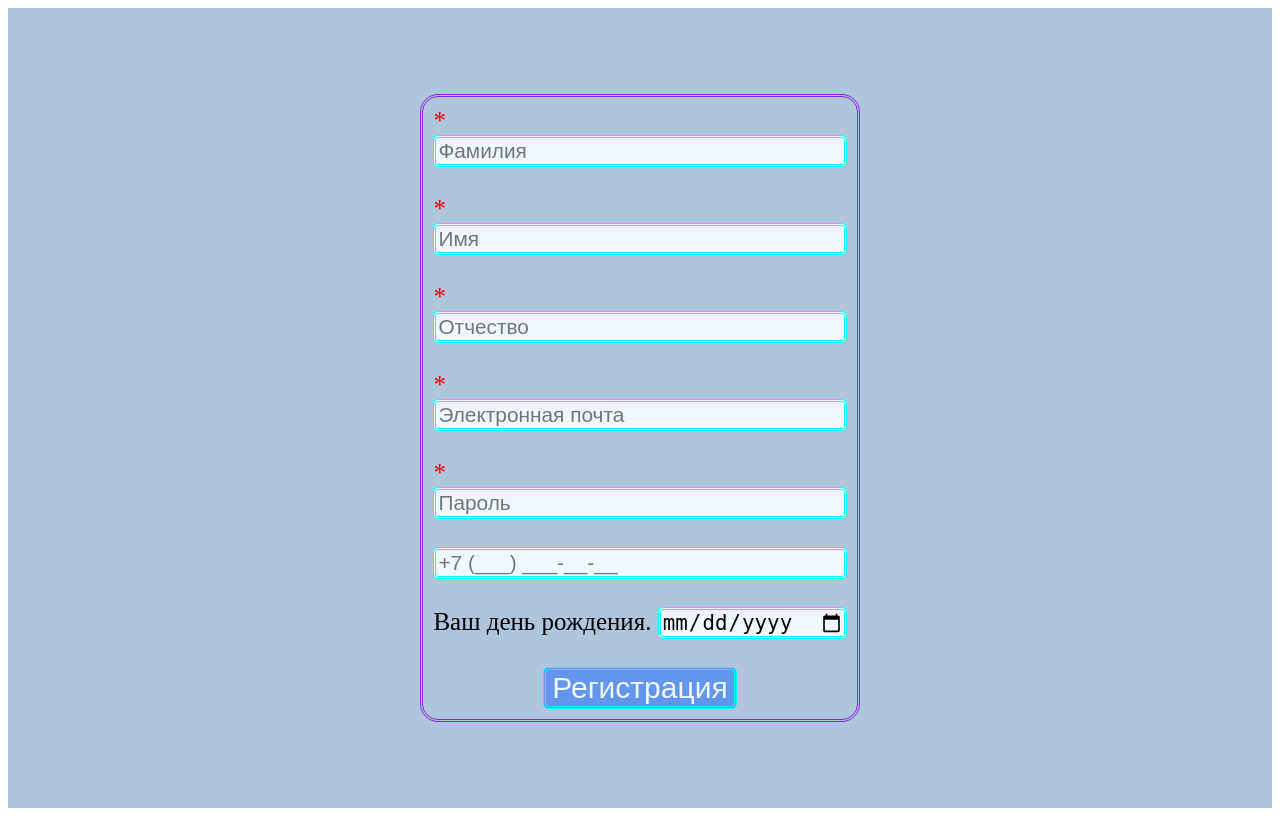
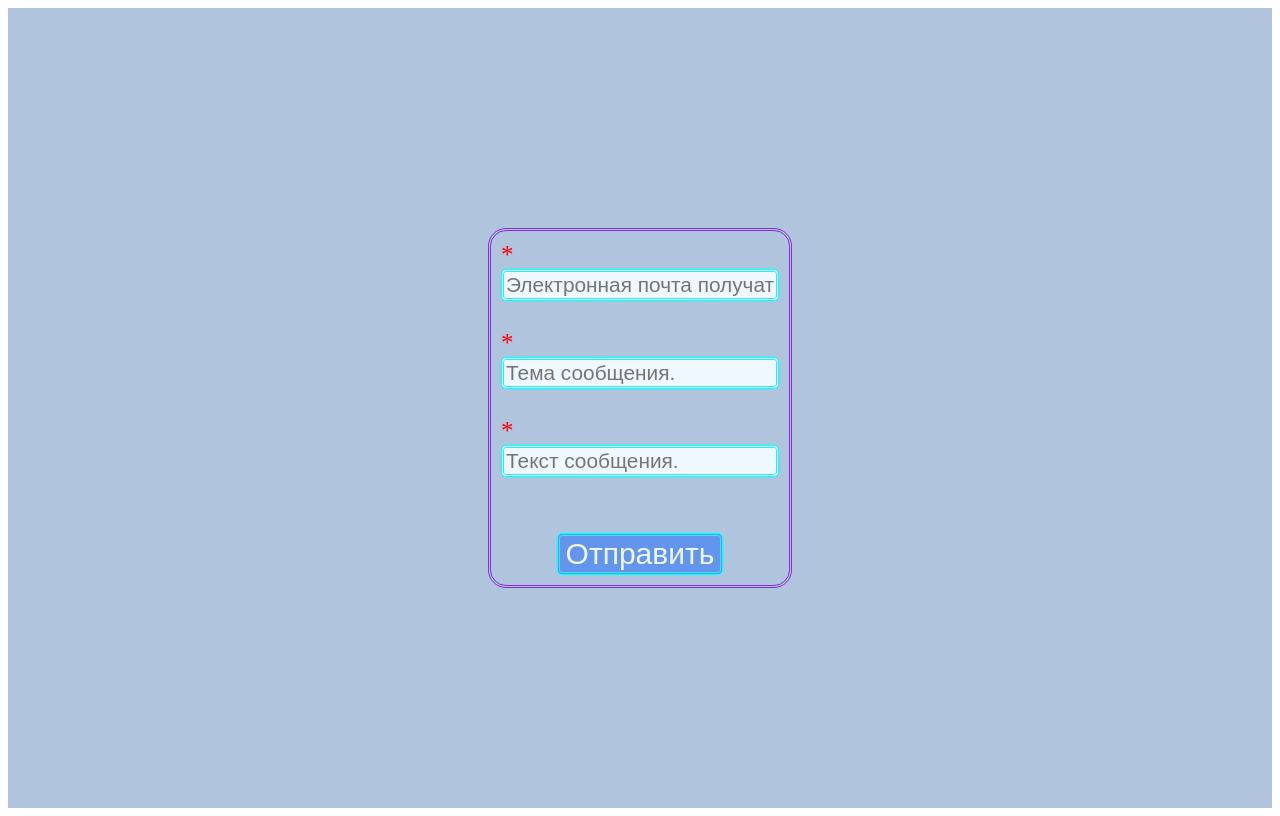
Before and after one commit to Elektron0110/WebPython, a Flask app: template Site/templates/Mwriter.html in a window 1280 px wide. Run offline with Flask 3, Linux system fonts and the light colour scheme; the template is opened without the code that fills it, so the values that code supplies are empty.

Commit message:
Форма

```diff
--- a/Site/templates/Mwriter.html
+++ b/Site/templates/Mwriter.html
@@ -2,43 +2,30 @@
 <html lang="ru">
 <head>
 	<meta charset="UTF-8">
-	<title>Регистрация</title>
+	<title>Написать сообщение</title>
 	<link href="{{ url_for('static', filename='css/login.css') }}" rel="stylesheet" type="text/css" />
 	<link rel="icon" sizes="256x256" type="image/ico" href="{{ url_for('static', filename='img/Mf.ico') }}">
 </head>
 <body>
 	<div class="form">
-		<form method="post" action="/mail">
+		<form method="post" action="/mail/new">
 			<div style=" display: grid; justify-content: center;">
 				<span class="required" title="Обязательное заполнение.">*</span>
-				<input required type="text" name="s_name" class="in" placeholder="Фамилия">
+				<input required type="email" name="recipient" class="in" placeholder="Электронная почта получателя.">
 				<br>
 				<span class="required" title="Обязательное заполнение.">*</span>
-				<input required type="text" name="f_name" class="in" placeholder="Имя">
+				<input required type="text" name="topic" class="in" placeholder="Тема сообщения.">
 				<br>
 				<span class="required" title="Обязательное заполнение.">*</span>
-				<input required type="text" name="t_name" class="in" placeholder="Отчество">
+				<input required type="text" name="text" class="in" placeholder="Текст сообщения.">
 				<br>
-				<span class="required" title="Обязательное заполнение.">*</span>
-				<input required type="email" name="email" class="in" value="{{email}}" placeholder="Электронная почта">
-				<br>
-				<span class="required" title="Обязательное заполнение.">*</span>
-				<input required type="password" name="password" class="in" value="{{password}}" placeholder="Пароль">
-				<br>
-				<input type="tel" name="tel" class="in" placeholder="+7 (___) ___-__-__" id="tel" maxlength="18">
-				<br>
-				<label>
-					Ваш день рождения.
-					<input type="date" name="b_day" class="in" max="{{date}}">
-				</label>
-				<input name="thing" value="register" style="display: none">
+				<input name="thing" value="new letter" style="display: none">
 				<br>
 			</div>
 			<center>
-				<input type="submit" value="Регистрация" class="in submit">
+				<input type="submit" value="Отправить" class="in submit">
 			</center>
 		</form>
 	</div>
-	<script src="{{ url_for('static', filename='js/reg.js') }}"></script>
 </body>
 </html>
```
